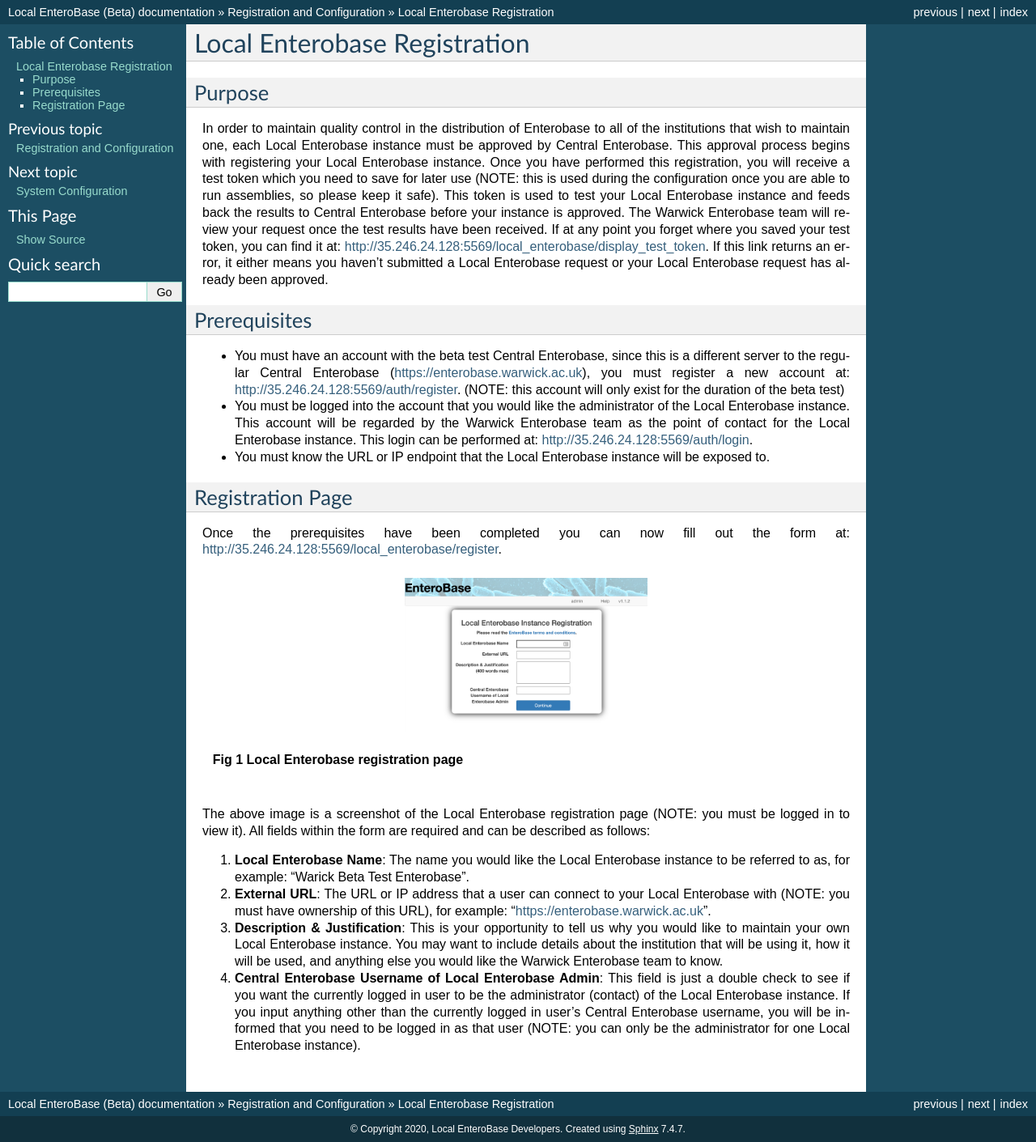
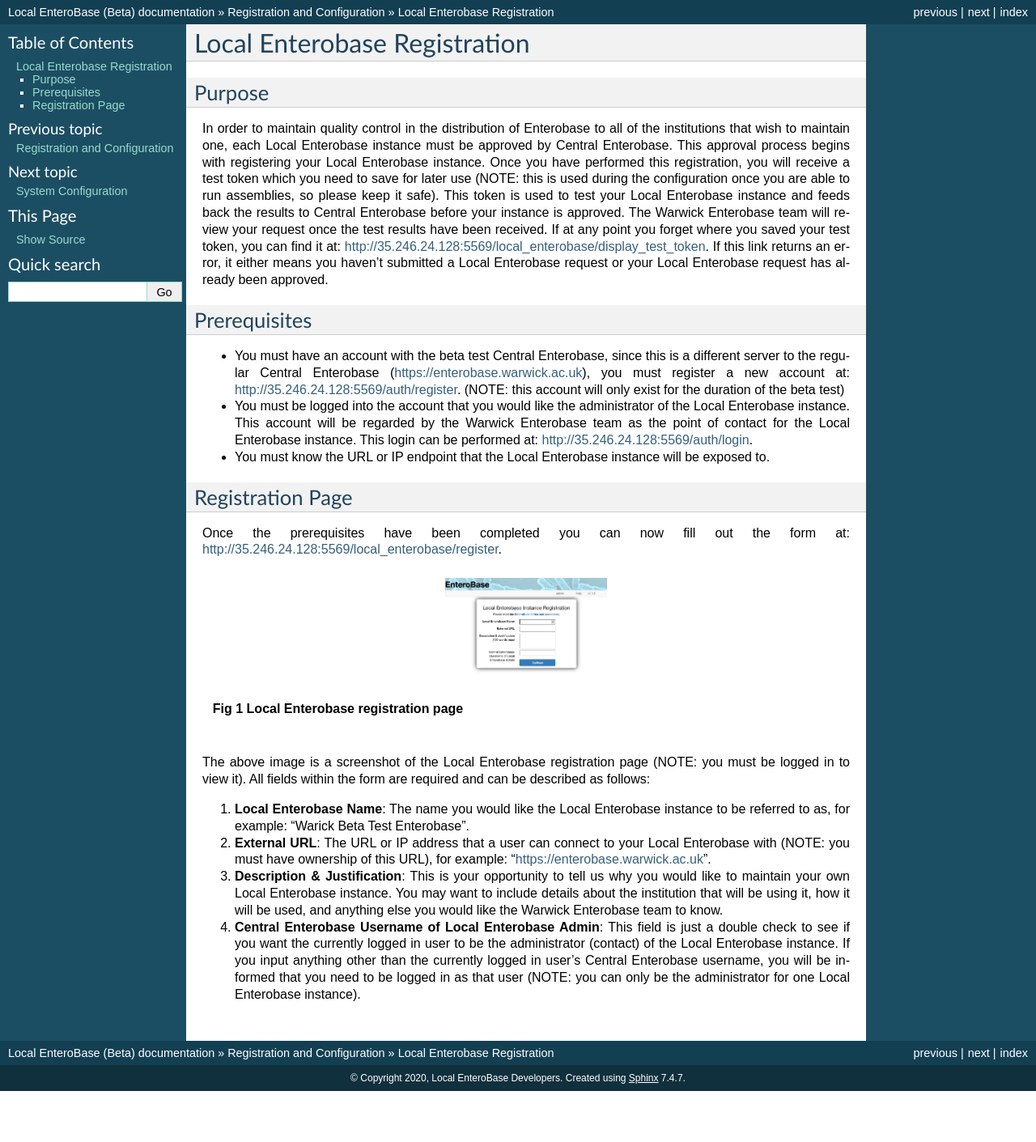
Before and after one commit to khaledk2/leb-beta, a Sphinx documentation site: the page built from docs/configure/register.rst, in a window 1280 px wide. Shown: the whole page at 81% size. Built offline with Sphinx 7.4.7, drawn with Linux system fonts in a browser that asks for light colours; after the commit the page ends 1348 px from its top, so only the background shows below that.

Commit message:
Align image to center

```diff
--- a/docs/configure/register.rst
+++ b/docs/configure/register.rst
@@ -20,7 +20,8 @@
 Once the prerequisites have been completed you can now fill out the form at: `<http://35.246.24.128:5569/local_enterobase/register>`_.
 
 .. figure:: ../images/local_enterobase_registration_screenshot.png
-   :width: 300
+   :width: 200
+   :align: center
    :alt: Local Enterobase registration page
 
    **Fig 1 Local Enterobase registration page**
```
